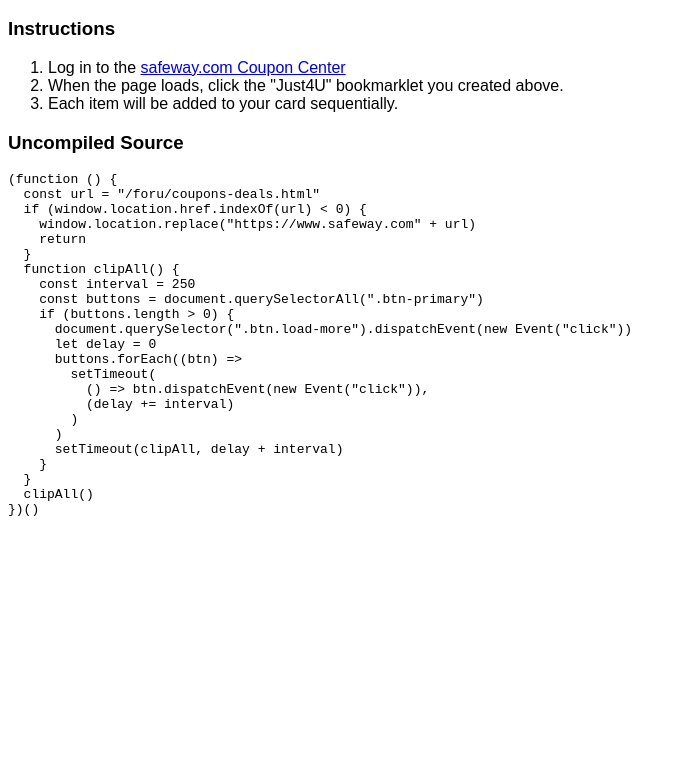
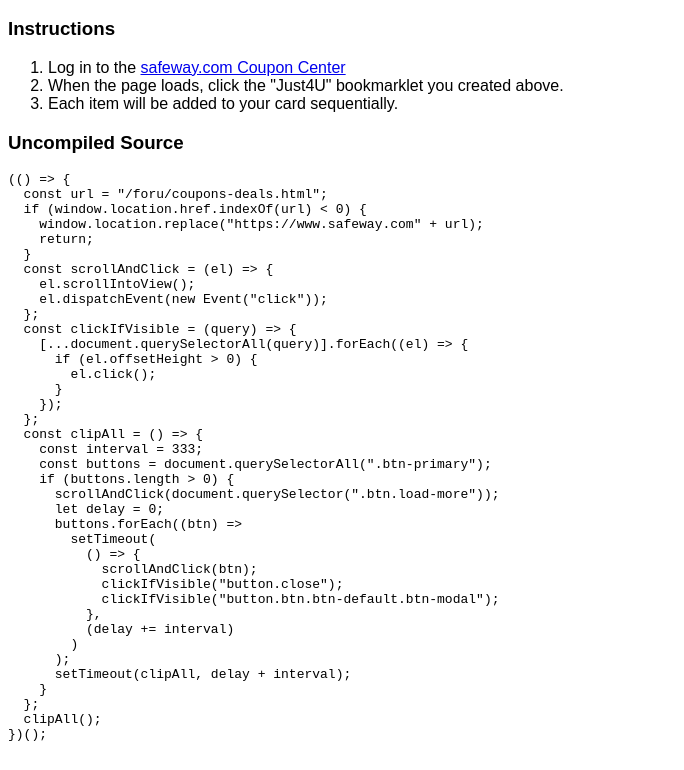
Before and after one commit to krishom/tools, a browser extension: page safeway/index.html in a window 1280 px wide. Shown: the part 476-1246 px from the top of the page, without its empty margins (0-684 px from the left). Before the commit the page ends 1021 px from the top, so only its background shows below. Drawn offline with Linux system fonts and the light colour scheme.

Commit message:
Add prettier and close visible modals

```diff
--- a/safeway/index.html
+++ b/safeway/index.html
@@ -13,41 +13,67 @@
   </head>
   <body>
     <h3>Bookmarklet</h3>
-    Drag this link to your bookmarks bar: <a href="javascript:(()=>{var e='/foru/coupons-deals.html';window.location.href.indexOf(e)<0?window.location.replace('https://www.safeway.com'+e):function e(){var o=document.querySelectorAll('.btn-primary');if(0<o.length){document.querySelector('.btn.load-more').dispatchEvent(new Event('click'));let t=0;o.forEach(e=>setTimeout(()=>e.dispatchEvent(new Event('click')),t+=250)),setTimeout(e,t+250)}}()})();">Just4U</a>
-    <br><br>
-    Example:<br>
-    <img src="bookmarklet.png">
+    Drag this link to your bookmarks bar:
+    <a
+      href="javascript:(()=>{var e='/foru/coupons-deals.html';if(window.location.href.indexOf(e)<0)window.location.replace('https://www.safeway.com'+e);else{let o=e=>{e.scrollIntoView(),e.dispatchEvent(new Event('click'))},l=e=>{[...document.querySelectorAll(e)].forEach(e=>{0<e.offsetHeight&&e.click()})},n=()=>{var e=document.querySelectorAll('.btn-primary');if(0<e.length){o(document.querySelector('.btn.load-more'));let t=0;e.forEach(e=>setTimeout(()=>{o(e),l('button.close'),l('button.btn.btn-default.btn-modal')},t+=333)),setTimeout(n,t+333)}};n()}})();"
+      >Just4U</a
+    >
+    <br /><br />
+    Example:<br />
+    <img src="bookmarklet.png" />
     <h3>Instructions</h3>
     <ol>
-      <li>Log in to the <a href="https://www.safeway.com/account/sign-in.html">safeway.com Coupon Center</a></li>
-      <li>When the page loads, click the "Just4U" bookmarklet you created above.</li>
+      <li>
+        Log in to the
+        <a href="https://www.safeway.com/account/sign-in.html"
+          >safeway.com Coupon Center</a
+        >
+      </li>
+      <li>
+        When the page loads, click the "Just4U" bookmarklet you created above.
+      </li>
       <li>Each item will be added to your card sequentially.</li>
     </ol>
     <h3>Uncompiled Source</h3>
     <pre>
-(function () {
-  const url = "/foru/coupons-deals.html"
+(() => {
+  const url = "/foru/coupons-deals.html";
   if (window.location.href.indexOf(url) < 0) {
-    window.location.replace("https://www.safeway.com" + url)
-    return
+    window.location.replace("https://www.safeway.com" + url);
+    return;
   }
-  function clipAll() {
-    const interval = 250
-    const buttons = document.querySelectorAll(".btn-primary")
+  const scrollAndClick = (el) => {
+    el.scrollIntoView();
+    el.dispatchEvent(new Event("click"));
+  };
+  const clickIfVisible = (query) => {
+    [...document.querySelectorAll(query)].forEach((el) => {
+      if (el.offsetHeight > 0) {
+        el.click();
+      }
+    });
+  };
+  const clipAll = () => {
+    const interval = 333;
+    const buttons = document.querySelectorAll(".btn-primary");
     if (buttons.length > 0) {
-      document.querySelector(".btn.load-more").dispatchEvent(new Event("click"))
-      let delay = 0
+      scrollAndClick(document.querySelector(".btn.load-more"));
+      let delay = 0;
       buttons.forEach((btn) =>
         setTimeout(
-          () => btn.dispatchEvent(new Event("click")),
+          () => {
+            scrollAndClick(btn);
+            clickIfVisible("button.close");
+            clickIfVisible("button.btn.btn-default.btn-modal");
+          },
           (delay += interval)
         )
-      )
-      setTimeout(clipAll, delay + interval)
+      );
+      setTimeout(clipAll, delay + interval);
     }
-  }
-  clipAll()
-})()
+  };
+  clipAll();
+})();
     </pre>
   </body>
 </html>
```
Also changed, not shown: safeway/package.json (+4 -3 lines), safeway/safeway.js (+30 -15 lines), 4 other files.
